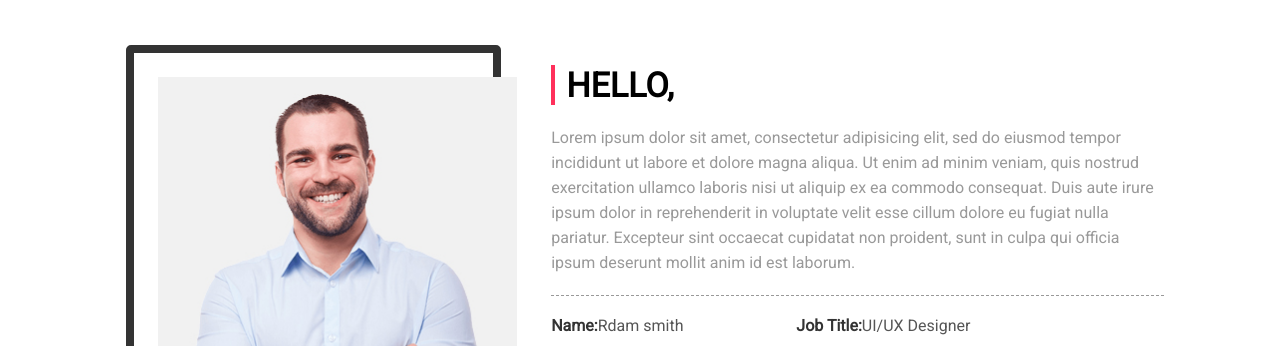
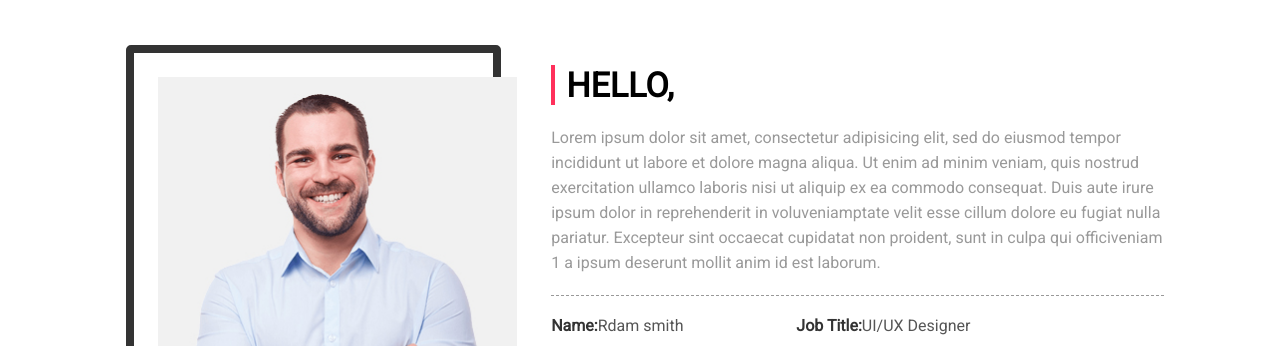
Before and after one commit to SamahDiab/workshop, a plain HTML site: page index.html in a window 1280 px wide. Shown: the part 780-1126 px from the top of the page. Drawn offline with Linux system fonts and the light colour scheme; files whose address does not match are found by name.

Commit message:
adding words 3

```diff
--- a/index.html
+++ b/index.html
@@ -64,7 +64,7 @@
                     </div>
                 <div class="about-desc">
                     <h2>HELLO,</h2>
-                    <p class="about-rdam">Lorem ipsum dolor sit amet, consectetur adipisicing elit, sed do eiusmod tempor incididunt ut labore et dolore magna aliqua. Ut enim ad minim veniam, quis nostrud exercitation ullamco laboris nisi ut aliquip ex ea commodo consequat. Duis aute irure ipsum dolor in reprehenderit in voluptate velit esse cillum dolore eu fugiat nulla pariatur. Excepteur sint occaecat cupidatat non proident, sunt in culpa qui officia ipsum deserunt mollit anim id est laborum.</p>
+                    <p class="about-rdam">Lorem ipsum dolor sit amet, consectetur adipisicing elit, sed do eiusmod tempor incididunt ut labore et dolore magna aliqua. Ut enim ad minim veniam, quis nostrud exercitation ullamco laboris nisi ut aliquip ex ea commodo consequat. Duis aute irure ipsum dolor in reprehenderit in voluveniamptate velit esse cillum dolore eu fugiat nulla pariatur. Excepteur sint occaecat cupidatat non proident, sunt in culpa qui officiveniam 1 a ipsum deserunt mollit anim id est laborum.</p>
 
                     <div class="info">
                         <p><span>Name:</span>Rdam smith</p>
```
